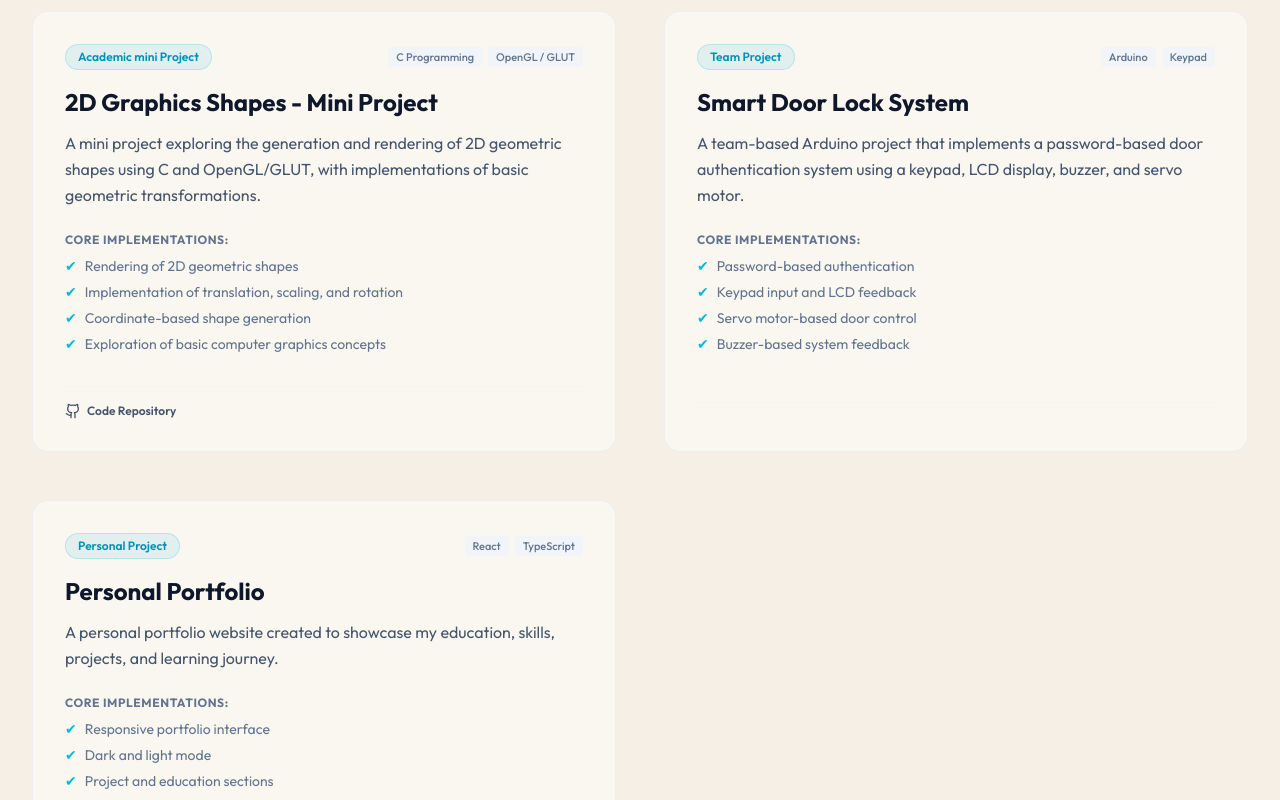
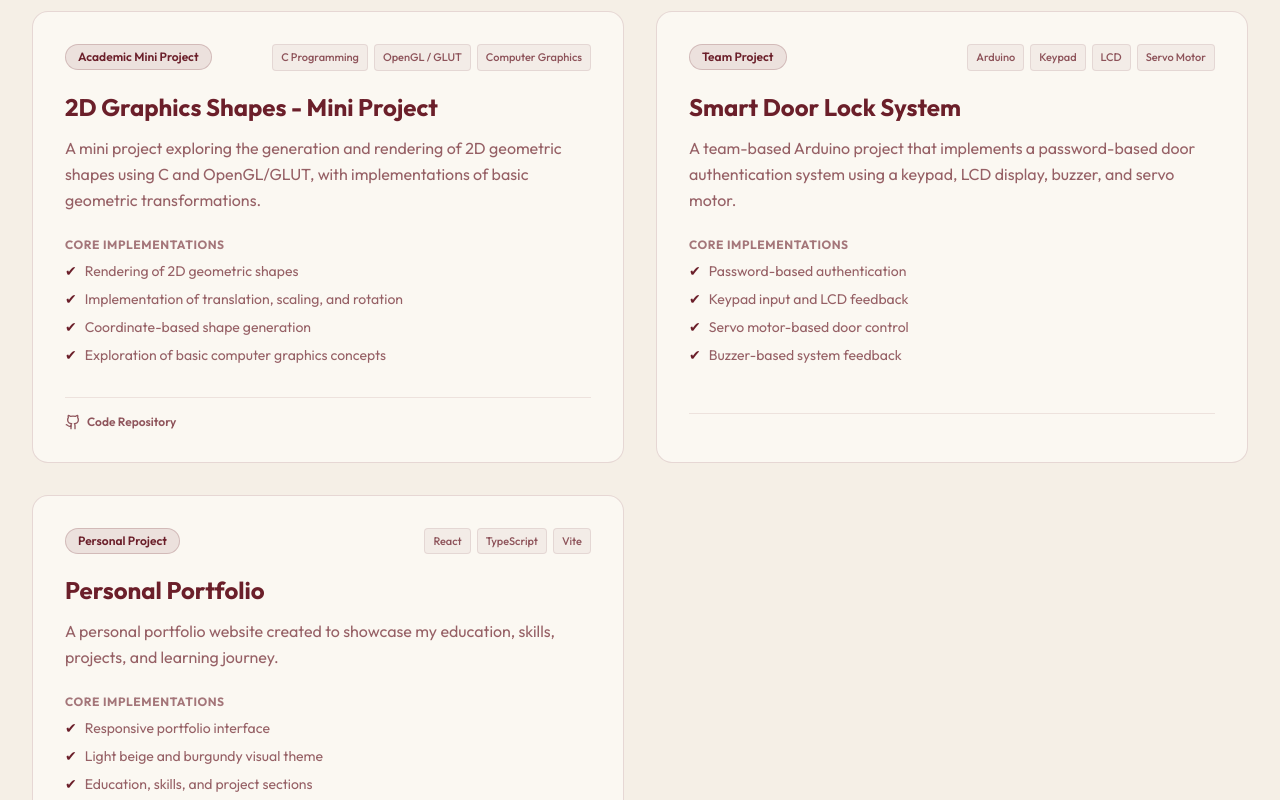
Before and after one commit to Ardra-Sobharaj/portfolio, a React (Vite) app: page / in a window 1280 px wide. Shown: the part 3520-4320 px from the top of the page. Built offline with nearby package versions, Linux system fonts and the light colour scheme.

Commit message:
update project section theme
Refactor Projects component by removing unused shape configuration logic and updating project details. Adjust styling and structure for improved readability.

```diff
--- a/src/components/Projects.tsx
+++ b/src/components/Projects.tsx
@@ -1,149 +1,10 @@
-import { useState, useRef, useEffect } from 'react';
-import { Github, Play, RotateCw, ZoomIn, ZoomOut, Grid } from 'lucide-react';
-
-interface ShapeConfig {
-  type: 'circle' | 'square' | 'triangle' | 'star' | 'hexagon';
-  color: string;
-  isFilled: boolean;
-  scale: number;
-  rotation: number;
-}
+import { Github, Play } from 'lucide-react';
 
 export function Projects() {
-  // 2D Shapes Sandbox state
-  const [shapeConfig, setShapeConfig] = useState<ShapeConfig>({
-    type: 'star',
-    color: '#06b6d4',
-    isFilled: true,
-    scale: 1,
-    rotation: 0,
-  });
-
-  const canvasRef = useRef<HTMLCanvasElement | null>(null);
-
-  // Redraw the canvas whenever configuration changes
-  useEffect(() => {
-    const canvas = canvasRef.current;
-    if (!canvas) return;
-    const ctx = canvas.getContext('2d');
-    if (!ctx) return;
-
-    // Clear canvas
-    ctx.clearRect(0, 0, canvas.width, canvas.height);
-
-    // Grid guide background if dark mode or light mode
-    const isDark = document.documentElement.classList.contains('dark');
-    ctx.strokeStyle = isDark ? 'rgba(255,255,255,0.04)' : 'rgba(0,0,0,0.03)';
-    ctx.lineWidth = 1;
-    const step = 20;
-    for (let x = 0; x < canvas.width; x += step) {
-      ctx.beginPath();
-      ctx.moveTo(x, 0);
-      ctx.lineTo(x, canvas.height);
-      ctx.stroke();
-    }
-    for (let y = 0; y < canvas.height; y += step) {
-      ctx.beginPath();
-      ctx.moveTo(0, y);
-      ctx.lineTo(canvas.width, y);
-      ctx.stroke();
-    }
-
-    // Save context
-    ctx.save();
-
-    // Translate to center
-    const centerX = canvas.width / 2;
-    const centerY = canvas.height / 2;
-    ctx.translate(centerX, centerY);
-
-    // Apply rotation
-    ctx.rotate((shapeConfig.rotation * Math.PI) / 180);
-
-    // Base size of shapes
-    const size = 60 * shapeConfig.scale;
-
-    // Set styling parameters
-    ctx.strokeStyle = shapeConfig.color;
-    ctx.fillStyle = shapeConfig.color;
-    ctx.lineWidth = 3;
-
-    ctx.beginPath();
-
-    if (shapeConfig.type === 'circle') {
-      ctx.arc(0, 0, size, 0, Math.PI * 2);
-    } else if (shapeConfig.type === 'square') {
-      ctx.rect(-size, -size, size * 2, size * 2);
-    } else if (shapeConfig.type === 'triangle') {
-      ctx.moveTo(0, -size);
-      ctx.lineTo(size * Math.cos(Math.PI / 6), size * Math.sin(Math.PI / 6));
-      ctx.lineTo(-size * Math.cos(Math.PI / 6), size * Math.sin(Math.PI / 6));
-      ctx.closePath();
-    } else if (shapeConfig.type === 'hexagon') {
-      for (let i = 0; i < 6; i++) {
-        const angle = (i * Math.PI) / 3;
-        const x = size * Math.cos(angle);
-        const y = size * Math.sin(angle);
-        if (i === 0) ctx.moveTo(x, y);
-        else ctx.lineTo(x, y);
-      }
-      ctx.closePath();
-    } else if (shapeConfig.type === 'star') {
-      const spikes = 5;
-      const outerRadius = size;
-      const innerRadius = size / 2.2;
-      let rot = (Math.PI / 2) * 3;
-      let x = 0;
-      let y = -outerRadius;
-      const step = Math.PI / spikes;
-
-      ctx.moveTo(x, y);
-      for (let i = 0; i < spikes; i++) {
-        x = Math.cos(rot) * outerRadius;
-        y = Math.sin(rot) * outerRadius;
-        ctx.lineTo(x, y);
-        rot += step;
-
-        x = Math.cos(rot) * innerRadius;
-        y = Math.sin(rot) * innerRadius;
-        ctx.lineTo(x, y);
-        rot += step;
-      }
-      ctx.closePath();
-    }
-
-    // Render path
-    if (shapeConfig.isFilled) {
-      ctx.globalAlpha = 0.25;
-      ctx.fill();
-      ctx.globalAlpha = 1.0;
-      ctx.stroke();
-    } else {
-      ctx.stroke();
-    }
-
-    // Highlight Center Point
-    ctx.fillStyle = '#ef4444';
-    ctx.beginPath();
-    ctx.arc(0, 0, 4, 0, Math.PI * 2);
-    ctx.fill();
-
-    ctx.restore();
-  }, [shapeConfig]);
-
-  // Adjust parameters
-  const updateType = (type: ShapeConfig['type']) => setShapeConfig((c) => ({ ...c, type }));
-  const updateColor = (color: string) => setShapeConfig((c) => ({ ...c, color }));
-  const toggleFill = () => setShapeConfig((c) => ({ ...c, isFilled: !c.isFilled }));
-  const rotateCw = () => setShapeConfig((c) => ({ ...c, rotation: (c.rotation + 15) % 360 }));
-  const scaleUp = () => setShapeConfig((c) => ({ ...c, scale: Math.min(1.5, c.scale + 0.1) }));
-  const scaleDown = () => setShapeConfig((c) => ({ ...c, scale: Math.max(0.5, c.scale - 0.1) }));
-
-  // Projects list
   const projects = [
     {
       title: '2D Graphics Shapes - Mini Project',
-      tag: 'Academic mini Project',
+      tag: 'Academic Mini Project',
       tech: ['C Programming', 'OpenGL / GLUT', 'Computer Graphics'],
       description:
         'A mini project exploring the generation and rendering of 2D geometric shapes using C and OpenGL/GLUT, with implementations of basic geometric transformations.',
@@ -154,7 +15,7 @@ export function Projects() {
         'Exploration of basic computer graphics concepts',
       ],
       github: 'https://github.com/Ardra-Sobharaj/2d-graphics-shapes',
-      isInteractive: false,
+      demo: '',
     },
     {
       title: 'Smart Door Lock System',
@@ -169,7 +30,7 @@ export function Projects() {
         'Buzzer-based system feedback',
       ],
       github: '',
-      isInteractive: false,
+      demo: '',
     },
     {
       title: 'Personal Portfolio',
@@ -179,220 +40,127 @@ export function Projects() {
         'A personal portfolio website created to showcase my education, skills, projects, and learning journey.',
       features: [
         'Responsive portfolio interface',
-    'Dark and light mode',
-    'Project and education sections',
+        'Light beige and burgundy visual theme',
+        'Education, skills, and project sections',
         'Deployed using Vercel',
       ],
       github: 'https://github.com/Ardra-Sobharaj/portfolio',
-  demo: 'https://portfolio-7vzc53lx3-ardra-sobharaj-s-projects.vercel.app/',
-  isInteractive: false,
+      demo:
+        'https://portfolio-7vzc53lx3-ardra-sobharaj-s-projects.vercel.app/',
     },
   ];
 
   return (
-    <section id="projects" className="py-24 bg-light-bg dark:bg-dark-bg transition-colors duration-300">
+    <section
+      id="projects"
+      className="py-24 bg-[#F5EFE6] transition-colors duration-300"
+    >
       <div className="max-w-7xl mx-auto px-4 sm:px-6 lg:px-8">
 
         {/* Section Header */}
         <div className="text-center max-w-3xl mx-auto mb-16">
-          <h2 className="text-3xl sm:text-4xl font-bold text-slate-900 dark:text-white">
+          <h2 className="text-3xl sm:text-4xl font-bold text-[#6B1F2A]">
             Projects
           </h2>
-          <div className="w-16 h-1 bg-gradient-to-r from-primary-cyan to-primary-violet mx-auto mt-4 rounded-full"></div>
+
+          <div className="w-16 h-1 bg-gradient-to-r from-[#6B1F2A] to-[#8A4A55] mx-auto mt-4 rounded-full"></div>
         </div>
 
         {/* Projects Grid */}
-        <div className="grid grid-cols-1 lg:grid-cols-2 gap-12">
+        <div className="grid grid-cols-1 lg:grid-cols-2 gap-8">
 
-          {/* Loop Projects */}
           {projects.map((proj, idx) => (
             <div
               key={idx}
-              className="flex flex-col justify-between p-6 sm:p-8 rounded-2xl border border-slate-200/50 dark:border-slate-800/50 bg-light-card dark:bg-dark-card glass hover:border-slate-300 dark:hover:border-slate-700 transition-all duration-300"
+              className="flex flex-col justify-between p-6 sm:p-8 rounded-2xl border border-[#6B1F2A]/15 bg-[#FBF8F2] glass hover:border-[#6B1F2A]/35 hover:-translate-y-1 transition-all duration-300"
             >
               <div>
-                {/* Header tags */}
-                <div className="flex items-center justify-between mb-4">
-                  <span className="px-3 py-1 rounded-full text-xs font-semibold bg-cyan-500/10 text-cyan-600 dark:text-cyan-400 border border-cyan-500/20">
+
+                {/* Header */}
+                <div className="flex flex-col sm:flex-row sm:items-center sm:justify-between gap-3 mb-5">
+
+                  <span className="w-fit px-3 py-1 rounded-full text-xs font-semibold bg-[#6B1F2A]/10 text-[#6B1F2A] border border-[#6B1F2A]/20">
                     {proj.tag}
                   </span>
 
-                  {/* Tech stack badges */}
-                  <div className="flex flex-wrap gap-1.5 justify-end">
-                    {proj.tech.slice(0, 2).map((t, tIdx) => (
+                  {/* Tech Stack */}
+                  <div className="flex flex-wrap gap-1.5">
+                    {proj.tech.map((tech, techIdx) => (
                       <span
-                        key={tIdx}
-                        className="px-2 py-0.5 rounded bg-slate-100 dark:bg-slate-800 text-[11px] font-medium text-slate-500 dark:text-slate-400"
+                        key={techIdx}
+                        className="px-2 py-1 rounded bg-[#6B1F2A]/5 text-[11px] font-medium text-[#6B1F2A]/75 border border-[#6B1F2A]/10"
                       >
-                        {t}
+                        {tech}
                       </span>
                     ))}
                   </div>
                 </div>
 
                 {/* Title */}
-                <h3 className="text-2xl font-bold text-slate-900 dark:text-white mb-3 flex items-center gap-2">
+                <h3 className="text-2xl font-bold text-[#6B1F2A] mb-3">
                   {proj.title}
                 </h3>
 
                 {/* Description */}
-                <p className="text-slate-600 dark:text-slate-300 text-sm sm:text-base leading-relaxed mb-6">
+                <p className="text-[#6B1F2A]/70 text-sm sm:text-base leading-relaxed mb-6">
                   {proj.description}
                 </p>
 
-                {/* Features List */}
+                {/* Features */}
                 <div className="space-y-2 mb-8">
-                  <h4 className="text-xs font-bold uppercase tracking-wider text-slate-500">
-                    Core Implementations:
+                  <h4 className="text-xs font-bold uppercase tracking-wider text-[#6B1F2A]/60">
+                    Core Implementations
                   </h4>
-                  <ul className="space-y-1.5 text-xs sm:text-sm text-slate-500 dark:text-slate-400">
-                    {proj.features.map((feat, fIdx) => (
-                      <li key={fIdx} className="flex items-start">
-                        <span className="mr-2 text-cyan-500">✔</span>
-                        <span>{feat}</span>
+
+                  <ul className="space-y-2 text-sm text-[#6B1F2A]/70">
+                    {proj.features.map((feature, featureIdx) => (
+                      <li
+                        key={featureIdx}
+                        className="flex items-start"
+                      >
+                        <span className="mr-2 text-[#6B1F2A]">
+                          ✔
+                        </span>
+
+                        <span>{feature}</span>
                       </li>
                     ))}
                   </ul>
                 </div>
               </div>
 
-              {/* Interactive Demo for shapes project */}
-              {proj.isInteractive && (
-                <div className="mb-6 p-4 rounded-xl border border-slate-200/50 dark:border-slate-800/50 bg-slate-100/50 dark:bg-slate-900/50">
-                  <div className="flex items-center gap-2 mb-3 text-slate-700 dark:text-slate-300">
-                    <Grid className="w-4 h-4 text-cyan-500" />
-                    <span className="text-xs font-bold tracking-wider uppercase">Live Shapes sandbox</span>
-                  </div>
+              {/* Action Buttons */}
+              <div className="flex items-center gap-5 mt-auto border-t border-[#6B1F2A]/10 pt-4">
 
-                  {/* Canvas Layout */}
-                  <div className="grid grid-cols-1 sm:grid-cols-12 gap-4 items-center">
-                    <div className="sm:col-span-5 flex justify-center bg-white dark:bg-slate-950 rounded-lg p-2 border border-slate-200 dark:border-slate-800">
-                      <canvas
-                        ref={canvasRef}
-                        width={180}
-                        height={180}
-                        className="max-w-full"
-                      />
-                    </div>
-
-                    {/* Canvas Controls */}
-                    <div className="sm:col-span-7 space-y-3">
-                      {/* Shape selectors */}
-                      <div className="flex flex-wrap gap-1.5">
-                        {['star', 'circle', 'square', 'triangle', 'hexagon'].map((type) => (
-                          <button
-                            key={type}
-                            onClick={() => updateType(type as ShapeConfig['type'])}
-                            className={`px-2 py-1 text-[11px] font-semibold rounded capitalize transition-colors ${
-                              shapeConfig.type === type
-                                ? 'bg-cyan-500 text-white'
-                                : 'bg-slate-200 dark:bg-slate-800 text-slate-700 dark:text-slate-300 hover:bg-slate-300 dark:hover:bg-slate-700'
-                            }`}
-                          >
-                            {type}
-                          </button>
-                        ))}
-                      </div>
-
-                      {/* Colors */}
-                      <div className="flex items-center gap-2">
-                        <span className="text-[11px] text-slate-500">Color:</span>
-                        <div className="flex gap-1.5">
-                          {['#06b6d4', '#8b5cf6', '#10b981', '#f59e0b', '#ef4444'].map((color) => (
-                            <button
-                              key={color}
-                              onClick={() => updateColor(color)}
-                              className={`w-4 h-4 rounded-full border transition-transform ${
-                                shapeConfig.color === color ? 'scale-125 border-slate-700 dark:border-white' : 'border-transparent'
-                              }`}
-                              style={{ backgroundColor: color }}
-                              aria-label={`Select ${color}`}
-                            />
-                          ))}
-                        </div>
-                      </div>
-
-                      {/* Fill Mode */}
-                      <div className="flex items-center justify-between text-[11px]">
-                        <span className="text-slate-500">Style:</span>
-                        <button
-                          onClick={toggleFill}
-                          className="px-2 py-0.5 rounded bg-slate-200 dark:bg-slate-800 text-slate-700 dark:text-slate-300 font-semibold"
-                        >
-                          {shapeConfig.isFilled ? 'Shaded Fill' : 'Wireframe'}
-                        </button>
-                      </div>
-
-                      {/* Math Transforms */}
-                      <div className="flex items-center justify-between border-t border-slate-200 dark:border-slate-800 pt-2 text-[11px]">
-                        <span className="text-slate-500">Math Transforms:</span>
-                        <div className="flex gap-1">
-                          <button
-                            onClick={rotateCw}
-                            title="Rotate 15 degrees"
-                            className="p-1 rounded bg-slate-200 dark:bg-slate-800 text-slate-700 dark:text-slate-300"
-                          >
-                            <RotateCw className="w-3.5 h-3.5" />
-                          </button>
-                          <button
-                            onClick={scaleUp}
-                            title="Scale Up"
-                            className="p-1 rounded bg-slate-200 dark:bg-slate-800 text-slate-700 dark:text-slate-300"
-                          >
-                            <ZoomIn className="w-3.5 h-3.5" />
-                          </button>
-                          <button
-                            onClick={scaleDown}
-                            title="Scale Down"
-                            className="p-1 rounded bg-slate-200 dark:bg-slate-800 text-slate-700 dark:text-slate-300"
-                          >
-                            <ZoomOut className="w-3.5 h-3.5" />
-                          </button>
-                        </div>
-                      </div>
-                    </div>
-                  </div>
-                </div>
-              )}
-
-              {/* Action Buttons */}
-              <div className="flex items-center gap-4 mt-auto border-t border-slate-100 dark:border-slate-850 pt-4">
                 {proj.github && (
                   <a
                     href={proj.github}
                     target="_blank"
                     rel="noreferrer"
-    className="flex items-center text-xs font-semibold text-slate-600 dark:text-slate-300 hover:text-cyan-500 dark:hover:text-cyan-400 transition-colors"
+                    className="flex items-center text-xs font-semibold text-[#6B1F2A]/75 hover:text-[#4A1720] transition-colors"
                   >
                     <Github className="w-4 h-4 mr-1.5" />
                     Code Repository
                   </a>
                 )}
+
                 {proj.demo && (
                   <a
                     href={proj.demo}
                     target="_blank"
                     rel="noreferrer"
-    className="flex items-center text-xs font-semibold text-slate-600 dark:text-slate-300 hover:text-cyan-500 dark:hover:text-cyan-400 transition-colors"
+                    className="flex items-center text-xs font-semibold text-[#6B1F2A]/75 hover:text-[#4A1720] transition-colors"
                   >
                     <Play className="w-4 h-4 mr-1.5" />
                     Live Demo
                   </a>
                 )}
 
-                {proj.isInteractive && (
-                  <span className="flex items-center text-xs font-semibold text-emerald-600 dark:text-emerald-400">
-                    <Play className="w-3.5 h-3.5 mr-1" />
-                    Live Sandbox Demo
-                  </span>
-                )}
               </div>
-
             </div>
           ))}
 
         </div>
-
       </div>
     </section>
   );
```
Lines whose indentation alone changed are shown as unchanged.
